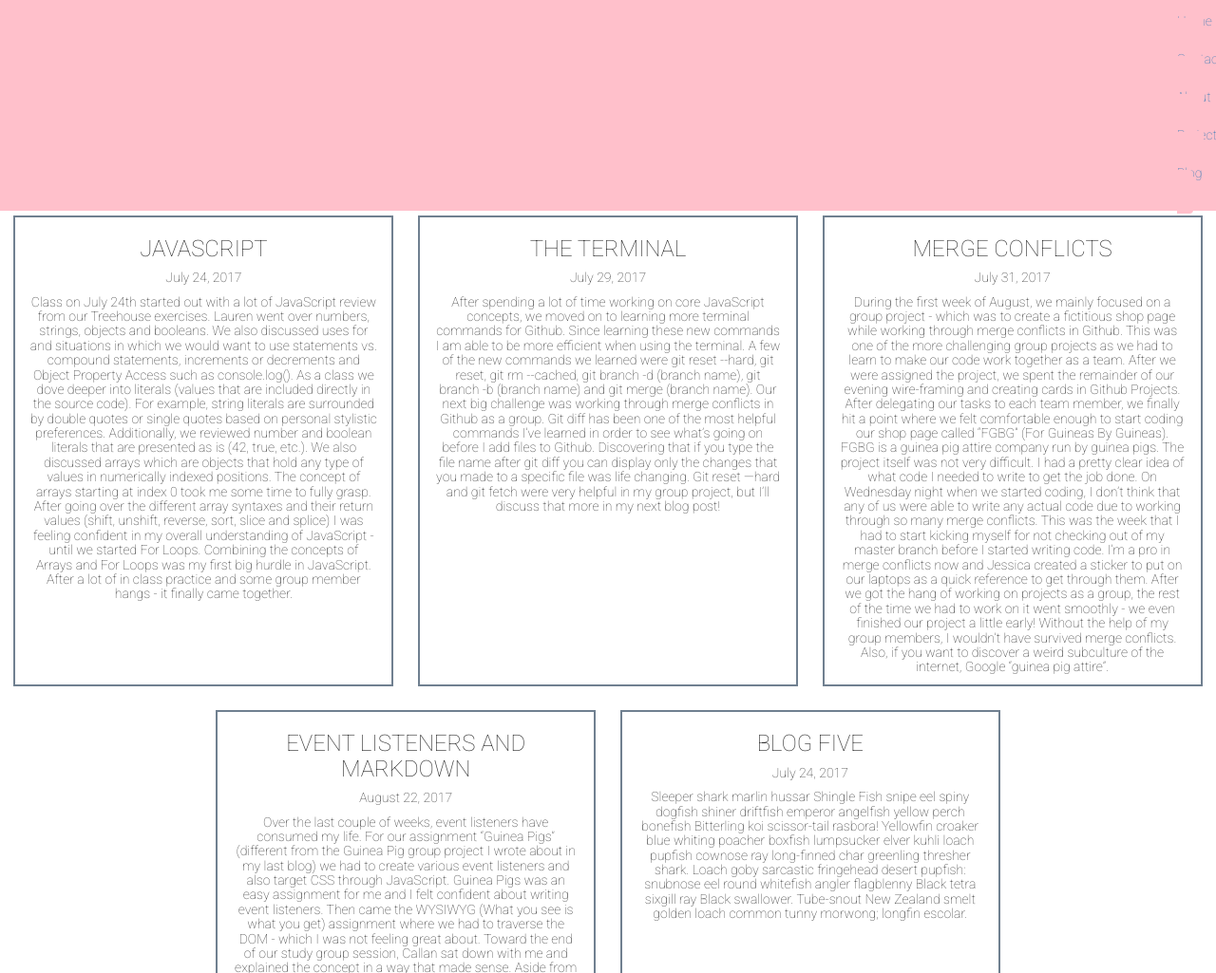
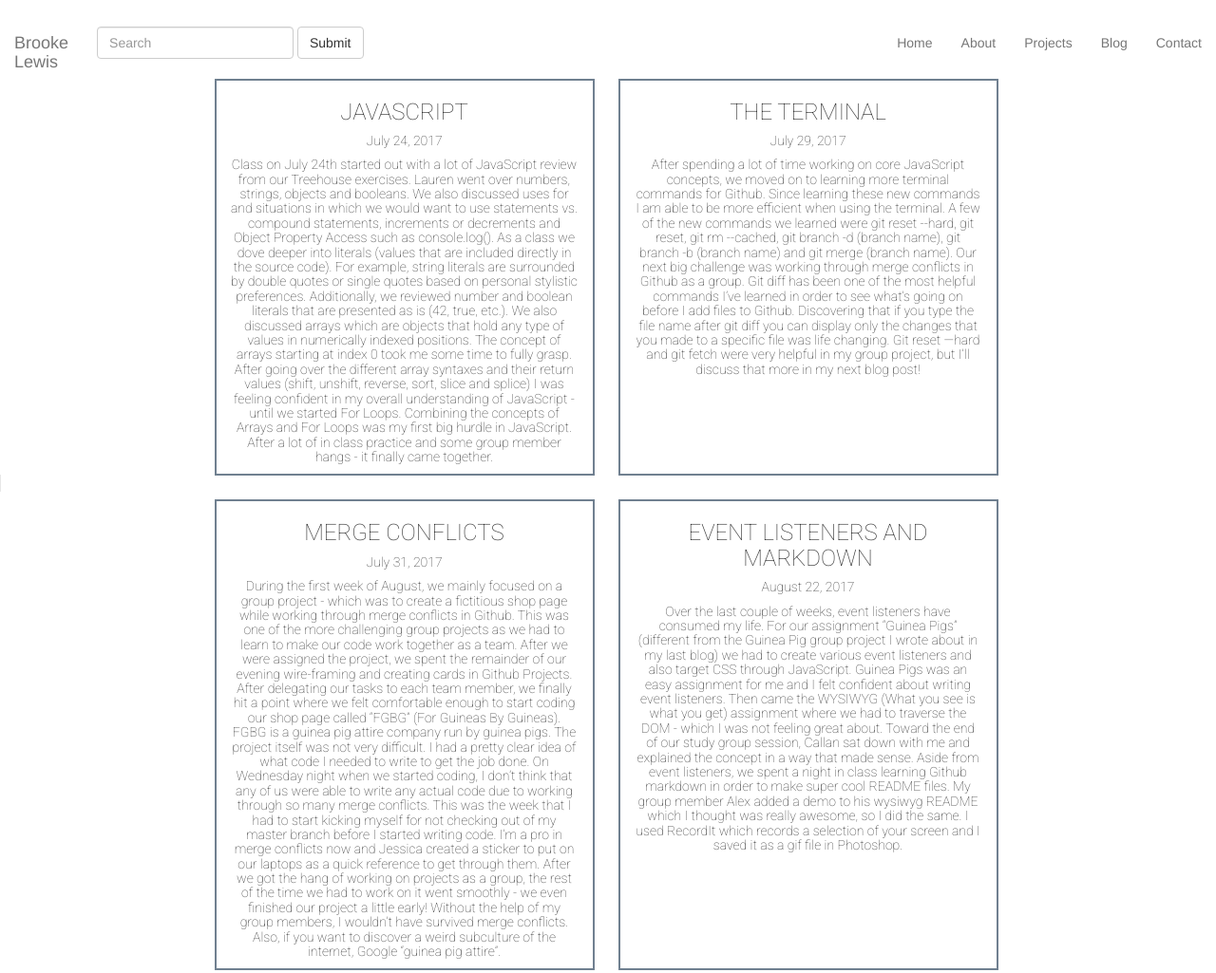
Before and after one commit to belv2c/belv2c.github.io, a plain HTML site: page blog.html in a window 1280 px wide. Shown: the top 1025 px of the page at 95% size. Drawn offline with nearby package versions, Linux system fonts and the light colour scheme.

Commit message:
added bootstrap navbar on all pages

```diff
--- a/aboutme.html
+++ b/aboutme.html
@@ -1,21 +1,28 @@
 <!DOCTYPE html>
 <html>
 <head>
+	<link rel="stylesheet" href="https://maxcdn.bootstrapcdn.com/bootstrap/3.3.7/css/bootstrap.min.css" integrity="sha384-BVYiiSIFeK1dGmJRAkycuHAHRg32OmUcww7on3RYdg4Va+PmSTsz/K68vbdEjh4u" crossorigin="anonymous">
 	<link href="https://fonts.googleapis.com/css?family=Playfair+Display|Roboto:100" rel="stylesheet">
 	<link rel="stylesheet" type="text/css" href="./main.css">
   </head>
   <body>
 
-	<nav class="nav-container">
-
-		<ul>
-			<li class="navbar"><a href="index.html">Home</a></li>
-			<li class="navbar"><a href="contact.html">Contact</a></li>
-			<li class="navbar"><a href="aboutme.html">About</a></li>
-			<li class="navbar"><a href="projects.html">Projects</a></li>
-			<li class="navbar"><a href="blog.html">Blog</a></li>
-		</ul>
-	</nav>
+	<!--BOOTSTRAP NAV-->
+<nav class="navbar navbar-default">
+  <div class="container-fluid">
+    <div class="navbar-header">
+      <a class="navbar-brand" href="index.html">Brooke<br>Lewis</a>
+    </div>
+      <ul class="nav navbar-nav navbar-right">
+        <li><a href="index.html">Home</a></li>
+        <li><a href="aboutme.html">About</a></li>
+        <li><a href="projects.html">Projects</a></li>
+        <li><a href="blog.html">Blog</a></li>
+        <li><a href="contact.html">Contact</a></li>
+      </ul>
+    </div><!-- /.navbar-collapse -->
+  </div><!-- /.container-fluid -->
+</nav>
 
 </body>
 </html>
--- a/blog.html
+++ b/blog.html
@@ -7,18 +7,30 @@
 	<title>Blog</title>
 </head>
 <body>
-<nav class="nav-container">
-		<ul>
-			<li class="navbar"><a href="index.html">Home</a></li>
-			<li class="navbar"><a href="contact.html">Contact</a></li>
-			<li class="navbar"><a href="aboutme.html">About</a></li>
-			<li class="navbar"><a href="projects.html">Projects</a></li>
-			<li class="navbar"><a href="blog.html">Blog</a></li>
-		</ul>
-	</nav>
 
-    <div id="blog-holder">
+<!--BOOTSTRAP NAV-->
+<nav class="navbar navbar-default">
+  <div class="container-fluid">
+    <div class="navbar-header">
+      <a class="navbar-brand" href="index.html">Brooke<br>Lewis</a>
     </div>
+      <form class="navbar-form navbar-left">
+        <div class="form-group">
+          <input type="text" class="form-control" placeholder="Search">
+        </div>
+        <button type="submit" class="btn btn-default">Submit</button>
+      </form>
+      <ul class="nav navbar-nav navbar-right">
+        <li><a href="index.html">Home</a></li>
+        <li><a href="aboutme.html">About</a></li>
+        <li><a href="projects.html">Projects</a></li>
+        <li><a href="blog.html">Blog</a></li>
+        <li><a href="contact.html">Contact</a></li>
+      </ul>
+    </div><!-- /.navbar-collapse -->
+  </div><!-- /.container-fluid -->
+</nav>
+
 
  <div id="blog-holder" class="container-fluid"></div>
 
@@ -27,6 +39,6 @@
   integrity="sha256-hwg4gsxgFZhOsEEamdOYGBf13FyQuiTwlAQgxVSNgt4="
   crossorigin="anonymous"></script>
 <script src="https://maxcdn.bootstrapcdn.com/bootstrap/3.3.7/js/bootstrap.min.js" integrity="sha384-Tc5IQib027qvyjSMfHjOMaLkfuWVxZxUPnCJA7l2mCWNIpG9mGCD8wGNIcPD7Txa" crossorigin="anonymous"></script>
-  <script type="text/javascript" src="main.js"></script>
+<script type="text/javascript" src="main.js"></script>
 </body>
 </html>
--- a/main.css
+++ b/main.css
@@ -25,9 +25,7 @@ nav a:active {
 	list-style-type: none;
 	margin: -3px;
 	display: inline;
-	background-color: pink;
 	text-decoration: none;
-	padding: 14px 16px;
 }
 
 .nav-container {
@@ -110,9 +108,7 @@ nav a:active {
 	justify-content: center;
 }
 
-nav a:active {
-	font-size: 24px;
-}
+
 
 /* Contact Page */
 
```
Also changed, not shown: contact.html (+18 -11 lines), index.html (+18 -12 lines), projects.html (+17 -11 lines).
